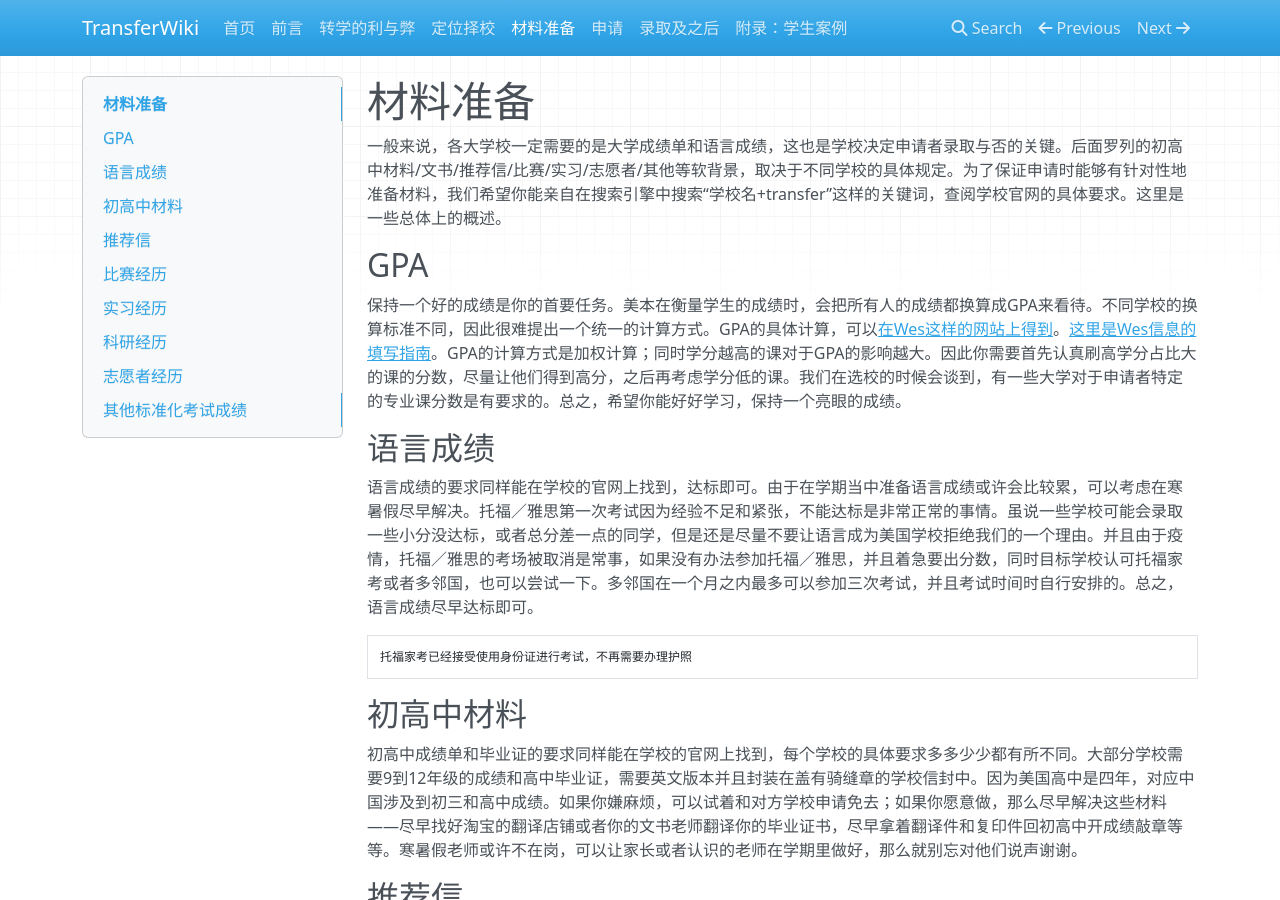
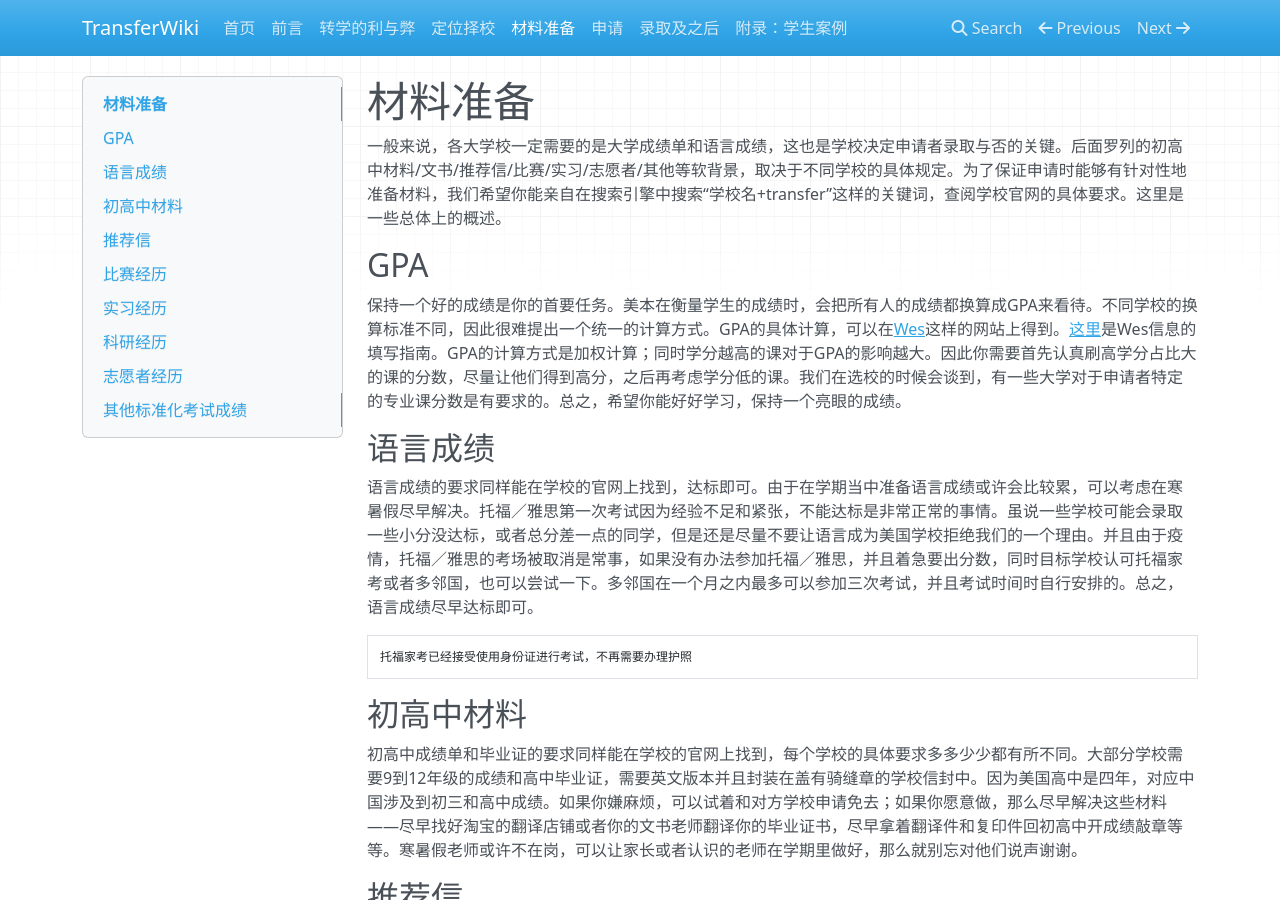
Before and after one commit to SihanXU/TransferWiki, an MkDocs documentation site: the page built from docs/material.md, in a window 1280 px wide and 900 px high. Built offline with MkDocs 1.6.1, drawn with Linux system fonts in a browser that asks for light colours; nearby versions of some CDN libraries.

```diff
--- a/docs/material.md
+++ b/docs/material.md
@@ -4,7 +4,7 @@
 
 ## GPA
 
-保持一个好的成绩是你的首要任务。美本在衡量学生的成绩时，会把所有人的成绩都换算成GPA来看待。不同学校的换算标准不同，因此很难提出一个统一的计算方式。GPA的具体计算，可以[在Wes这样的网站上得到](https://applications.wes.org/igpa-calculator/igpa.asp)。[这里是Wes信息的填写指南](https://mp.weixin.qq.com/s/KUT1I4_SVZUNjIRY5mAv7g)。GPA的计算方式是加权计算；同时学分越高的课对于GPA的影响越大。因此你需要首先认真刷高学分占比大的课的分数，尽量让他们得到高分，之后再考虑学分低的课。我们在选校的时候会谈到，有一些大学对于申请者特定的专业课分数是有要求的。总之，希望你能好好学习，保持一个亮眼的成绩。
+保持一个好的成绩是你的首要任务。美本在衡量学生的成绩时，会把所有人的成绩都换算成GPA来看待。不同学校的换算标准不同，因此很难提出一个统一的计算方式。GPA的具体计算，可以在[Wes](https://applications.wes.org/igpa-calculator/igpa.asp)这样的网站上得到。[这里](https://mp.weixin.qq.com/s/KUT1I4_SVZUNjIRY5mAv7g)是Wes信息的填写指南。GPA的计算方式是加权计算；同时学分越高的课对于GPA的影响越大。因此你需要首先认真刷高学分占比大的课的分数，尽量让他们得到高分，之后再考虑学分低的课。我们在选校的时候会谈到，有一些大学对于申请者特定的专业课分数是有要求的。总之，希望你能好好学习，保持一个亮眼的成绩。
 
 ## 语言成绩
 
```
